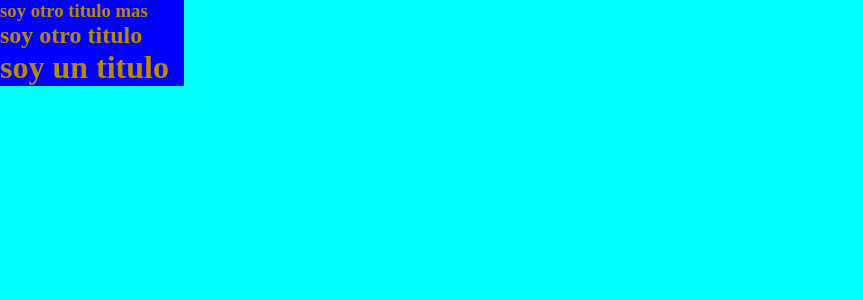
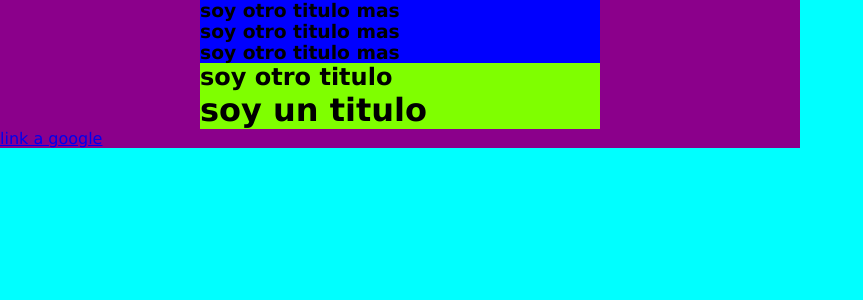
Before and after one commit to faacku010/CATARSIS-MELODY, a Node server app: template src/views/doc.html in a window 1280 px wide. Shown: the top 300 px of the page, without its empty margins (0-863 px from the left). Run offline with Node 20, Linux system fonts and the light colour scheme; the template is opened without the code that fills it, so the values that code supplies are empty.

Commit message:
probando unos cambios

```diff
--- a/public/css/doc.css
+++ b/public/css/doc.css
@@ -4,13 +4,28 @@
 
 body {
     background-color: aqua;
-    width: 368px;
+    width: 1000px;
 }
 
 header {
+    background-color: darkmagenta;
+    width: 80%;
+    font-family:'Lucida Sans', 'Lucida Sans Regular', 'Lucida Grande', 'Lucida Sans Unicode', Geneva, Verdana, sans-serif ;
+}
+
+h3 {
+
+}
+
+.caja1 {
     background-color: blue;
+}
+
+.caja2 {
+    background-color: chartreuse;
+}
+
+.caja1, .caja2 {
     width: 50%;
-    color: darkgoldenrod;
-    margin-left: ;
-    /* margin: 50px; */
+    margin: auto;
 }
--- a/src/views/doc.html
+++ b/src/views/doc.html
@@ -8,12 +8,23 @@
 </head>
 <body>
     <header>
-    <h3>soy otro titulo mas </h3>
+    <div class="caja1">
+    <h3>soy otro titulo mas</h3>
+    <h3>soy otro titulo mas</h3>
+    <h3>soy otro titulo mas</h3>
+    </div>
+    <div class="caja2">
     <h2>soy otro titulo</h2>
     <h1>soy un titulo</h1>
+    </div>
+
+
+    <a href="https://www.google.com/">link a google</a>
     </header>
 
+    <main></main>
 
-    <section></section>
+    <footer></footer>
+
 </body>
 </html>
```
